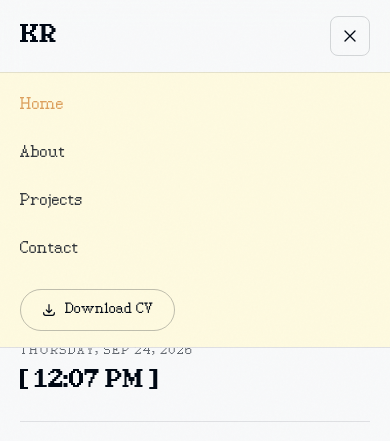
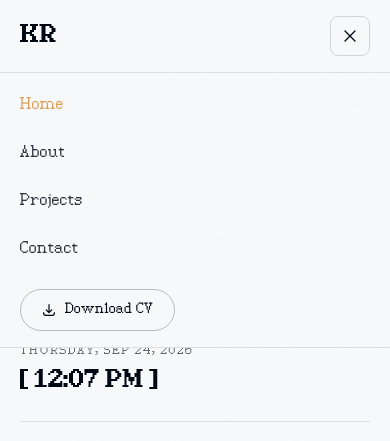
Before and after one commit to Ranpariya-Keshav/Keshav-Portfolio, a plain HTML site: page index.html in a window 390 px wide. Both pictures are taken after a click on the button "Open menu". Shown: the top 441 px of the page. Drawn offline with nearby package versions, Linux system fonts and the light colour scheme.

Commit message:
Change mobile menu background color
Updated background color of mobile menu.

```diff
--- a/index.html
+++ b/index.html
@@ -155,7 +155,7 @@
         </ul>
       </nav>
 
-      <div id="mobile-menu" class="hidden border-t border-[#000814]/10 bg-[#fefae0] px-5 py-4 md:hidden">
+      <div id="mobile-menu" class="hidden border-t border-[#000814]/10 bg-[#f8f9fa] px-5 py-4 md:hidden">
         <ul class="flex flex-col gap-4 text-base font-medium text-[#000814]/80">
           <li><a class="nav-link mobile-link block py-1 transition-colors hover:text-[#dda15e]" href="#home">Home</a></li>
           <li><a class="nav-link mobile-link block py-1 transition-colors hover:text-[#dda15e]" href="#about">About</a></li>
```
